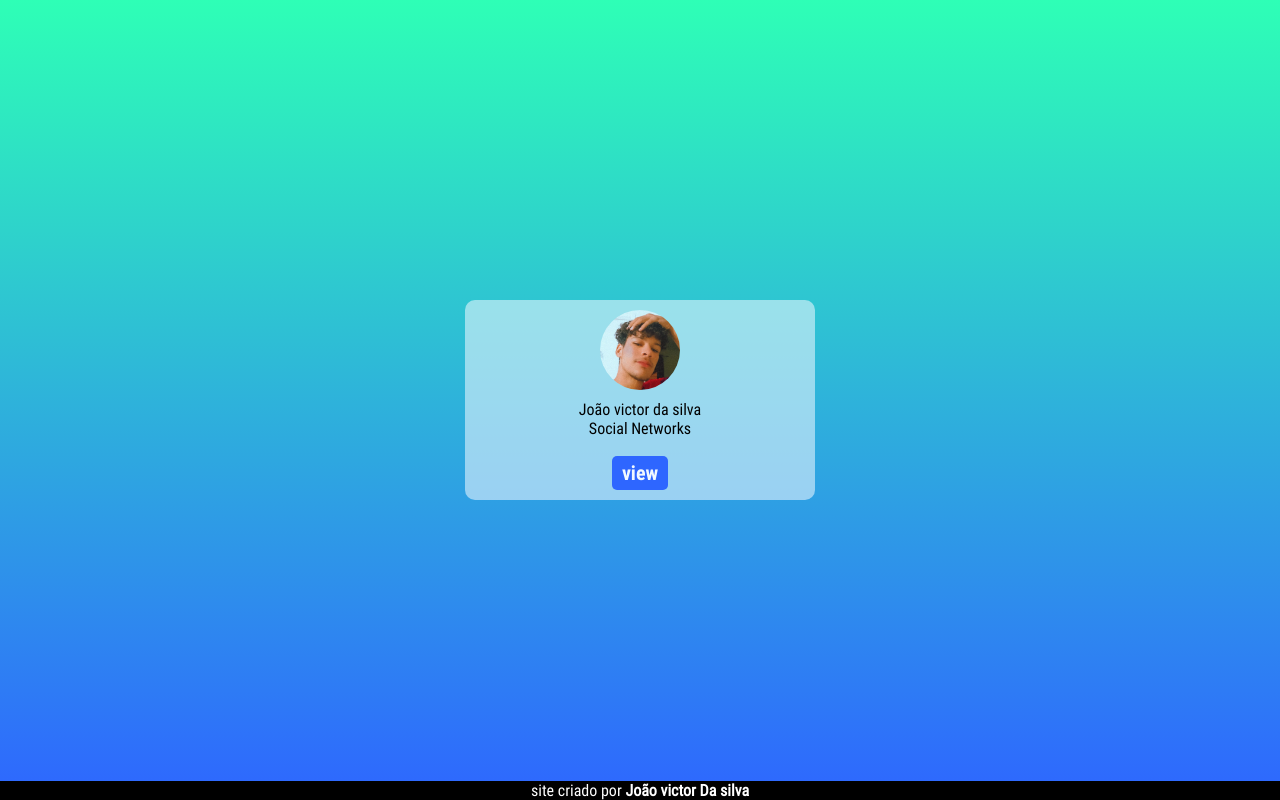
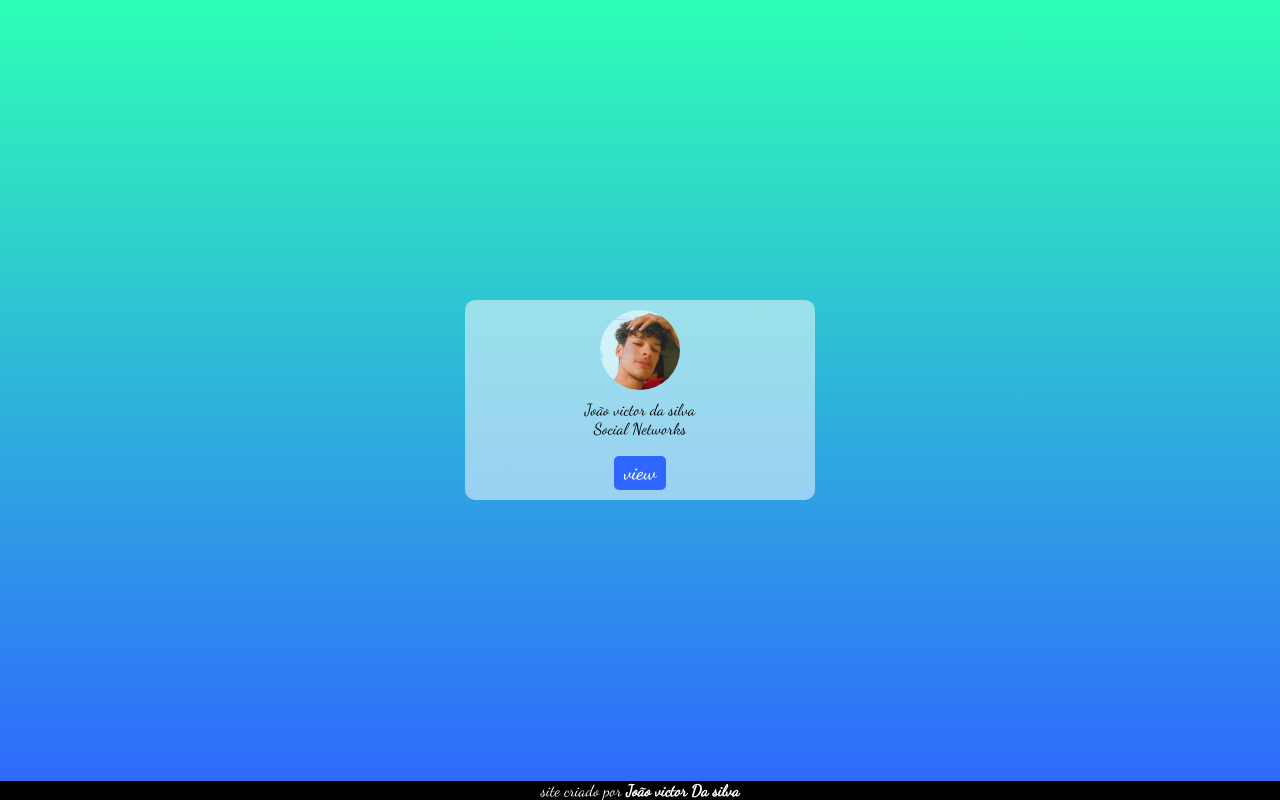
Before and after one commit to VICTORpk/SOCIAL-MIDIAS, a plain HTML site: page index.html in a window 1280 px wide. Drawn offline with Linux system fonts and the light colour scheme.

Commit message:
Atualizando estilos de fontes

```diff
--- a/style.css
+++ b/style.css
@@ -11,13 +11,13 @@
 }
 
 @font-face {
-    font-family: "roboto";
-    src: url(fonts/RobotoCondensed-Regular.ttf) format('opentype');
+    font-family: "Dregular";
+    src: url(fonts/DancingScript-Regular.ttf) format('opentype');
 }
 
 @font-face {
-    font-family: "roboto_bold";
-    src: url(fonts/RobotoCondensed-Bold.ttf) format('opentype');
+    font-family: "Dbold";
+    src: url(fonts/DancingScript-Bold.ttf) format('opentype');
 }
 
 * {
@@ -68,7 +68,7 @@ div.conteudo{
     background-color: var(--cor002);
     color: aliceblue;
     border-radius: 5px;
-    font-family: roboto_bold, cursive;
+    font-family: Dbold, cursive;
 }
 
 .links:hover {
@@ -78,7 +78,7 @@ div.conteudo{
 }
 p {
     margin: 0%;
-    font-family: roboto, cursive;
+    font-family: Dregular, cursive;
 }
 
 footer p {
```
